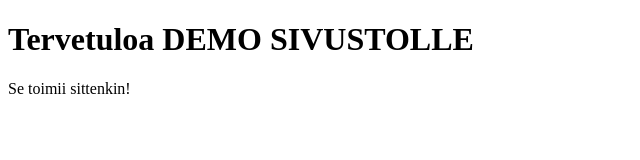
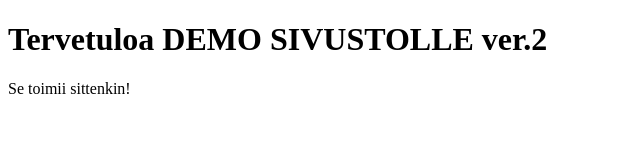
Before and after one commit to JouniJokelainen/GITHUBSIVUT2, a plain HTML site: page index.html in a window 1280 px wide. Shown: the whole page, without its empty margins (0-640 px from the left). Drawn offline with Linux system fonts and the light colour scheme.

Commit message:
Update index.html

```diff
--- a/index.html
+++ b/index.html
@@ -5,7 +5,7 @@
     <title>DEMOSIVUSTO ver.2</title>
 </head>
 <body>
-    <h1>Tervetuloa DEMO SIVUSTOLLE</h1>
+    <h1>Tervetuloa DEMO SIVUSTOLLE ver.2</h1>
     <p>Se toimii sittenkin!</p>
 </body>
 </html>
```
